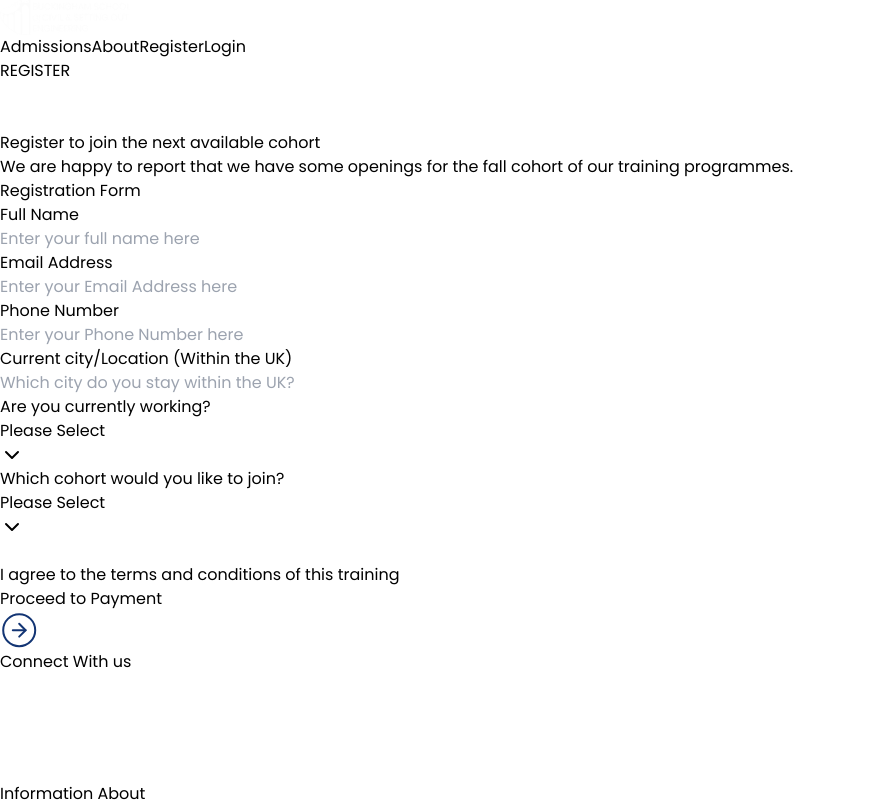
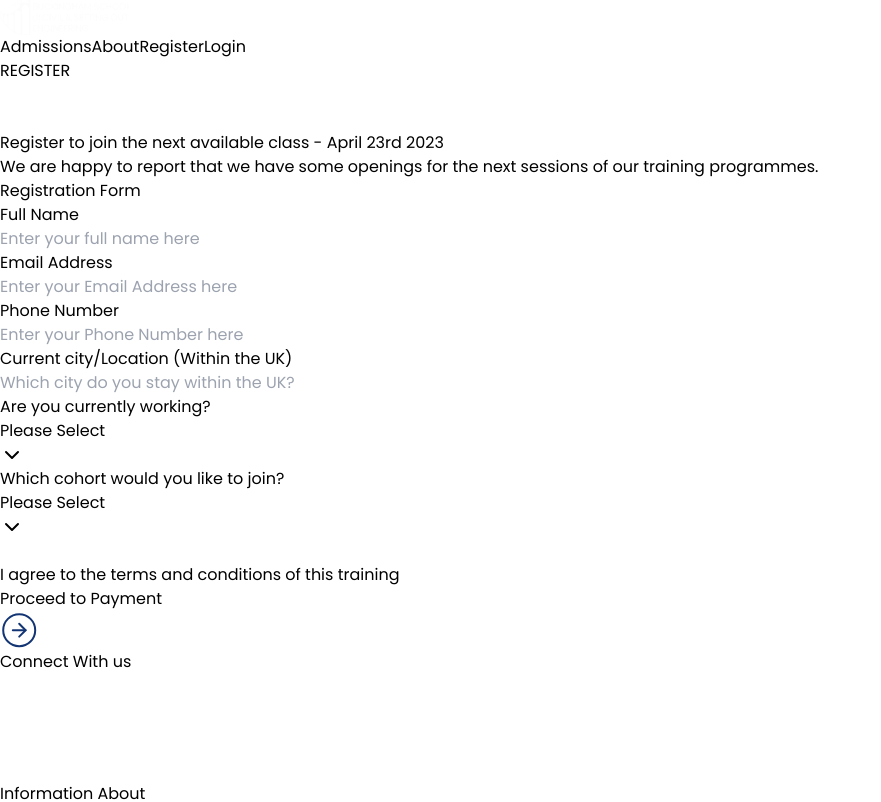
Before and after one commit to pkogolo/BSchEngineering, a React (Vite) app: page /register in a window 1280 px wide. Shown: the top 802 px of the page, without its empty margins (0-881 px from the left). Built offline with nearby package versions, Linux system fonts and the light colour scheme; grey boxes are pictures that could not be loaded; the HTML template or start-up script is replaced by a standard one.

Commit message:
updates to the registration page

```diff
--- a/src/Pages/Admissions.jsx
+++ b/src/Pages/Admissions.jsx
@@ -53,7 +53,7 @@ function Admissions() {
       />
       <TitleContentBox
         title="Tuition and Fees"
-        paragraph="Buckingham offers a training format that is ideal for working students. The fees per class will remain the same throughout the year, meaning when you want to start or finish your studies there are no hidden costs./n The tuition fee for each cohort is £2,200 per cohort./n  This covers the expenses in training equipment, training manuals and personal protective equipment"
+        paragraph="Buckingham School of Engineering offers a training format that is ideal for working students. The fees per class will remain the same throughout the year, meaning when you want to start or finish your studies there are no hidden costs./n The tuition fee for each cohort is £2,200 per cohort./n  This covers the expenses in training equipment, training manuals and personal protective equipment"
       />
 
       <Button text="Enroll Now" color="#68696F" />
--- a/src/Pages/Register.jsx
+++ b/src/Pages/Register.jsx
@@ -9,9 +9,9 @@ function Register() {
       setion: "headerSection",
       image:
         "https://images.unsplash.com/photo-1483366774565-c783b9f70e2c?ixlib=rb-1.2.1&ixid=MnwxMjA3fDB8MHxwaG90by1wYWdlfHx8fGVufDB8fHx8&auto=format&fit=crop&w=1470&q=80",
-      heading: "Register to join the next available cohort",
+      heading: "Register to join the next available class - April 23rd 2023",
       caption:
-        "We are happy to report that we have some openings for the fall cohort of our training programmes. ",
+        "We are happy to report that we have some openings for the next sessions of our training programmes. ",
     },
 
     {
```
